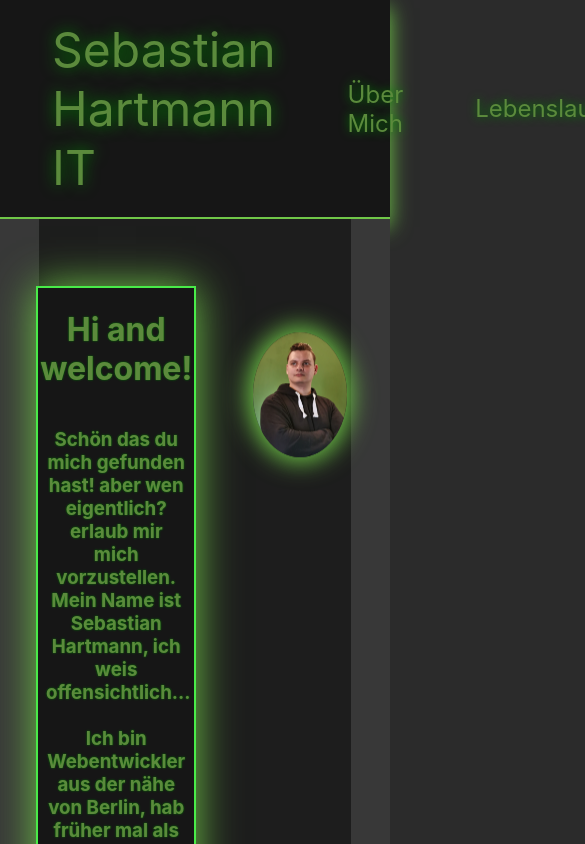
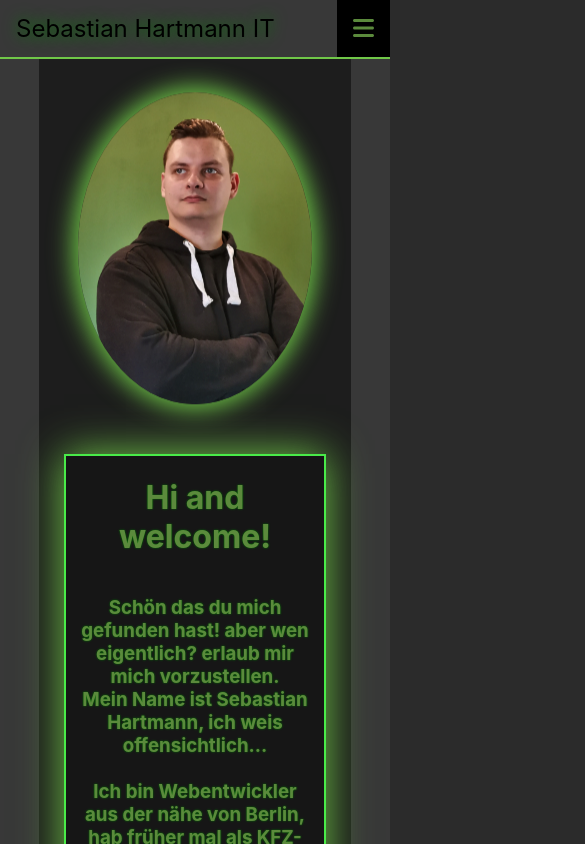
Before and after one commit to 5Hartmann/sebastian-hartmann-it, a React (Create React App) app: page / in a window 390 px wide. Shown: the top 844 px of the page, 585 px wide, since content can reach past the window. Built offline with nearby package versions, Linux system fonts and the light colour scheme.

Commit message:
Add mobile css

```diff
--- a/package.json
+++ b/package.json
@@ -3,6 +3,11 @@
   "version": "0.1.0",
   "private": true,
   "dependencies": {
+    "@fortawesome/fontawesome-svg-core": "^6.5.1",
+    "@fortawesome/free-brands-svg-icons": "^6.5.1",
+    "@fortawesome/free-regular-svg-icons": "^6.5.1",
+    "@fortawesome/free-solid-svg-icons": "^6.5.1",
+    "@fortawesome/react-fontawesome": "^0.2.0",
     "@testing-library/jest-dom": "^5.17.0",
     "@testing-library/react": "^13.4.0",
     "@testing-library/user-event": "^13.5.0",
--- a/src/App.css
+++ b/src/App.css
@@ -10,6 +10,10 @@ body {
 .App-header {
   border-bottom: solid 2px #70c748;
   box-shadow: 0px 8px 20px 0px #70c748;
+}
+
+.headerMoblie {
+  display: none;
 }
 
 .nav {
@@ -80,7 +84,7 @@ main {
   width: 30%;
   height: 100%;
   border-radius: 50%;
-  margin: 2rem;
+  margin: auto;
   margin-top: 6rem;
   box-shadow: 0px 0px 25px 5px #70c748;
   animation-name: hover;
@@ -160,3 +164,31 @@ main {
   background-color: #161616;
   border-top: solid 2px #70c748;
 }
+
+@media screen and (max-width: 1000px) {
+  .headerMoblie {
+    display: block;
+  }
+
+  .header {
+    display: none;
+  }
+
+  .site-title {
+    font-size: 1.75rem;
+  }
+
+  .contentBlock {
+    flex-direction: column-reverse;
+  }
+
+  #HeroImg {
+    width: 75%;
+    margin-top: 1rem;
+  }
+
+  .footerBox {
+    gap: 2rem;
+  }
+}
+/* TODO mobile css */
--- a/src/App.js
+++ b/src/App.js
@@ -7,23 +7,31 @@ import About from './tamplates/Sites/About';
 import CV from './tamplates/Sites/CV';
 import Kontakt from './tamplates/Sites/Kontakt';
 import Footer from './tamplates/elements/Footer';
+import MobileNav from './tamplates/elements/MobileNav.js';
 
 
 function App() {
   return (
     <div className="App">
       <header className="App-header">
-        <Navbar></Navbar>
+        <div className='header'>
+          <Navbar></Navbar>
+        </div>
+        <div className='headerMobile'>
+          <MobileNav></MobileNav>
+        </div>
+
+
       </header>
       <main>
         <Routes>
-          <Route path='/' element={<Home/>}/>
-          <Route path='/About' element={<About/>}/>
-          <Route path='/CV' element={<CV/>}/>
-          <Route path='/kontakt' element={<Kontakt/>}/>
+          <Route path='/' element={<Home />} />
+          <Route path='/About' element={<About />} />
+          <Route path='/CV' element={<CV />} />
+          <Route path='/kontakt' element={<Kontakt />} />
         </Routes>
       </main>
-      <Footer/>
+      <Footer />
     </div>
   );
 }
--- /dev/null
+++ b/src/tamplates/elements/MobileNav.css
@@ -0,0 +1,40 @@
+ .topnav {
+     overflow: hidden;
+     background-color: #161616;
+     position: relative;
+ }
+
+ .topnav #myLinks {
+     display: none;
+ }
+
+ .topnav a {
+     color: #5b8a3c;
+     padding: 14px 16px;
+     text-decoration: none;
+     font-size: 1.5rem;
+     display: block;
+ }
+
+ .topnav a.icon {
+     background: black;
+     display: block;
+     position: absolute;
+     right: 0;
+     top: 0;
+ }
+
+ .topnav a:hover {
+     background-color: #383838;
+     color: black;
+ }
+
+ .site-title {
+    font-size: 3rem;
+    text-shadow: 0px 0px 15px green;
+  }
+
+ .active {
+     background-color: #04AA6D;
+     color: white;
+ }
--- /dev/null
+++ b/src/tamplates/elements/MobileNav.js
@@ -0,0 +1,51 @@
+import { FontAwesomeIcon } from "@fortawesome/react-fontawesome";
+import "../elements/MobileNav.css"
+import "../../App.css"
+import { Link, useMatch, useResolvedPath } from "react-router-dom";
+import { faBars } from '@fortawesome/free-solid-svg-icons'
+
+function MobileNav() {
+    return (
+        <div className="topnav">
+            <Link to="/" className="site-title">Sebastian Hartmann IT</Link>
+            <div id="myLinks">
+                <CustomLink to="/About">Über Mich</CustomLink>
+                <CustomLink to="/CV">Lebenslauf</CustomLink>
+                <CustomLink to="/Kontakt">Kontakt</CustomLink>
+            </div>
+            <a href="/" className="icon" onClick={ActionLink}>
+                <FontAwesomeIcon icon={faBars} />
+            </a>
+        </div>
+    );
+}
+
+const ActionLink = (e) => {
+    e.preventDefault();
+    return myFunction();
+}
+
+function myFunction() {
+    var x = document.getElementById("myLinks");
+    console.log("test")
+    if (x.style.display === "block") {
+        x.style.display = "none";
+    } else {
+        x.style.display = "block";
+    }
+}
+
+function CustomLink({ to, children, ...props }) {
+    const resolvePath = useResolvedPath(to)
+    const isActive = useMatch({ path: resolvePath.pathname, end: true })
+
+    return (
+        <li className={isActive ? "active" : ""}>
+            <Link to={to} {...props}>
+                {children}
+            </Link>
+        </li>
+    )
+}
+
+export default MobileNav;
```
Also changed, not shown: 1 other file (tests, documents, lock files or other folders).
